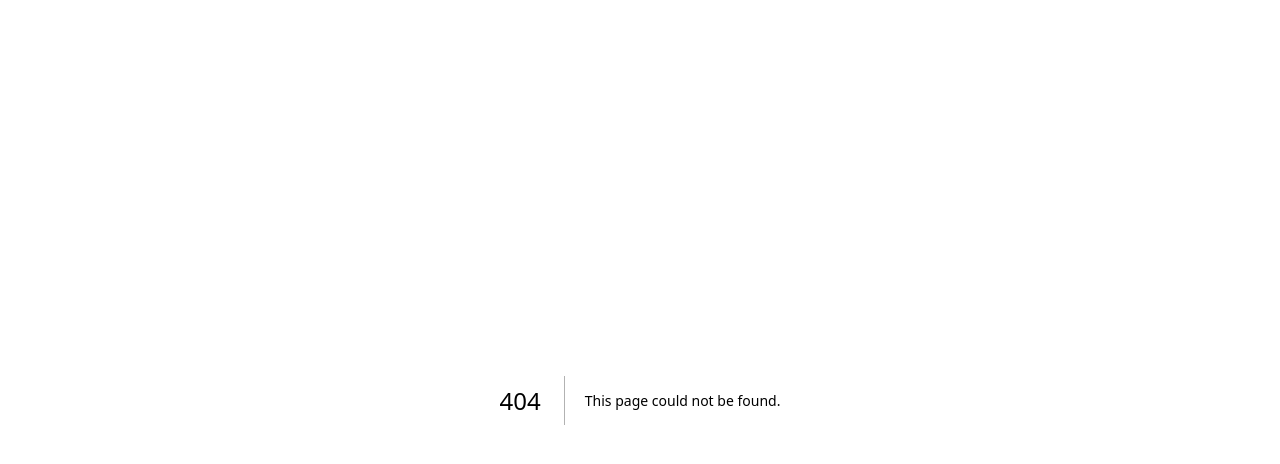
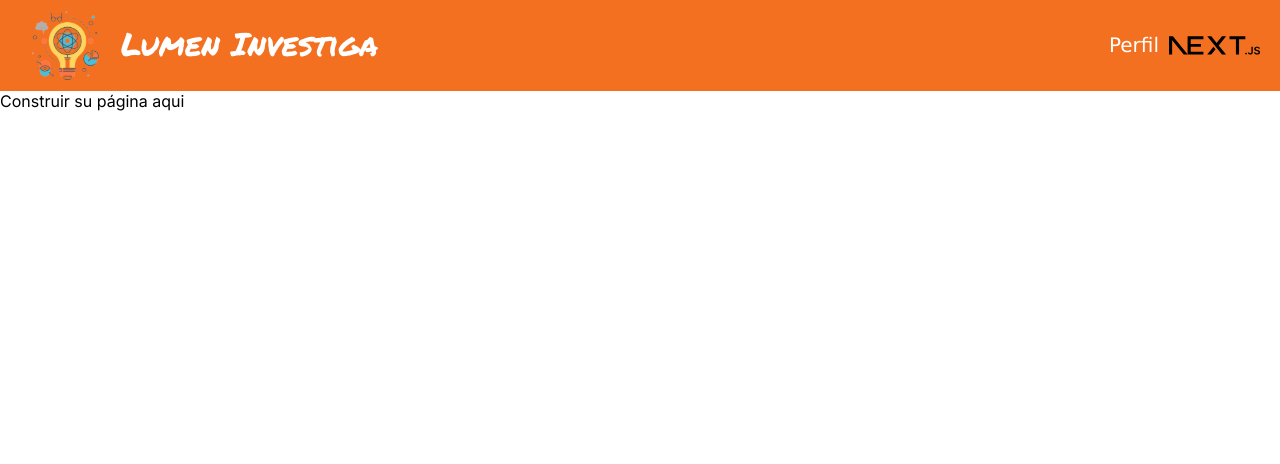
Before and after one commit to NACB654/Ing.Soft.II-Frontend, a Next.js app in the folder lumen.investiga-frontend/: page /home/profile in a window 1280 px wide. Before the commit this address had no page. Shown: the top 464 px of the page. Built offline with nearby package versions, Linux system fonts and the light colour scheme.

Commit message:
Creando el layout

```diff
--- a/lumen.investiga-frontend/src/app/components/Tabs/MyTabs.jsx
+++ b/lumen.investiga-frontend/src/app/components/Tabs/MyTabs.jsx
@@ -26,12 +26,12 @@ export default function MyTabs() {
             "&:hover": {
               backgroundColor: "#D3D3D3",
             },
+            fontSize: "15px"
           },
         }}
       >
-        <Tab>First tab</Tab>
+        <Tab>Información de la cuenta</Tab>
         <Tab>Second tab</Tab>
-        <Tab>Third tab</Tab>
       </TabList>
     </Tabs>
   );
--- a/lumen.investiga-frontend/src/app/globals.css
+++ b/lumen.investiga-frontend/src/app/globals.css
@@ -1,15 +1,10 @@
 * {
-  box-sizing: border-box;
   padding: 0;
   margin: 0;
 }
 
 html,
 body {
-  max-width: 100vw;
-  overflow-x: hidden;
+  display: flex;
+  flex-direction: column;
 }
-
-/* body {
-
-} */
--- /dev/null
+++ b/lumen.investiga-frontend/src/app/home/layout.js
@@ -0,0 +1,30 @@
+import styles from "./layout.module.css"
+import Image from 'next/image';
+
+export default function HeaderLayout({children}) {
+    return (
+        <>
+            <header className={styles.header}>
+                <div className={styles.title}>
+                    <Image
+                        src="/logo.svg"
+                        alt="logo"
+                        width={91}
+                        height={91}
+                    />
+                    <p className={styles.textTitle}>Lumen Investiga</p>
+                </div>
+                <div className={styles.profile}>
+                    <p className={styles.textProfile}>Perfil</p>
+                    <Image
+                        src="/next.svg"
+                        alt="avatar"
+                        width={91}
+                        height={91}
+                    />
+                </div>
+            </header>
+            {children}
+        </>
+    )
+}
--- /dev/null
+++ b/lumen.investiga-frontend/src/app/home/layout.module.css
@@ -0,0 +1,38 @@
+@import url('https://fonts.googleapis.com/css2?family=Permanent+Marker&display=swap');
+
+.header {
+    display: flex;
+    background-color: #F37021;
+    height: auto;
+    justify-content: space-between;
+}
+
+.title {
+    display: flex;
+    flex-direction: row;
+    gap: 10px;
+    padding-left: 20px;
+}
+
+.textTitle {
+    font-family: "Permanent Marker", cursive;
+    font-weight: 400;
+    font-style: normal;
+    color: white;
+    font-size: 32px;
+    padding-top: 20px;
+}
+
+.profile {
+    display: flex;
+    flex-direction: row;
+    gap: 10px;
+    padding-right: 20px;
+}
+
+.textProfile {
+    font-family: Verdana, Geneva, Tahoma, sans-serif;
+    font-size: 20px;
+    color: white;
+    padding-top: 33px;
+}
--- /dev/null
+++ b/lumen.investiga-frontend/src/app/home/profile/page.js
@@ -0,0 +1,5 @@
+export default function ProfilePage() {
+    return (
+        <p>Construir su página aqui</p>
+    )
+}
--- a/lumen.investiga-frontend/src/app/layout.js
+++ b/lumen.investiga-frontend/src/app/layout.js
@@ -11,7 +11,9 @@ export const metadata = {
 export default function RootLayout({ children }) {
   return (
     <html lang="en">
-      <body className={inter.className}>{children}</body>
+      <body className={inter.className}>
+        {children}
+      </body>
     </html>
   );
 }
```
Also changed, not shown: lumen.investiga-frontend/src/app/home/pruebas/page.js (+5 -2 lines), lumen.investiga-frontend/src/app/home/pruebas/pruebas.module.css (added, +9 -0 lines), lumen.investiga-frontend/public/logo.svg (added), 1 other file (tests, documents, lock files or other folders).
